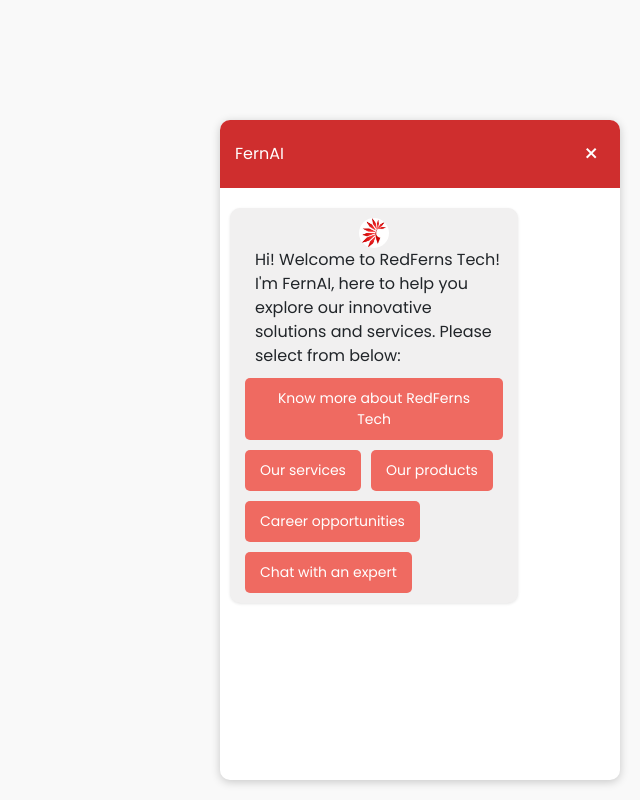
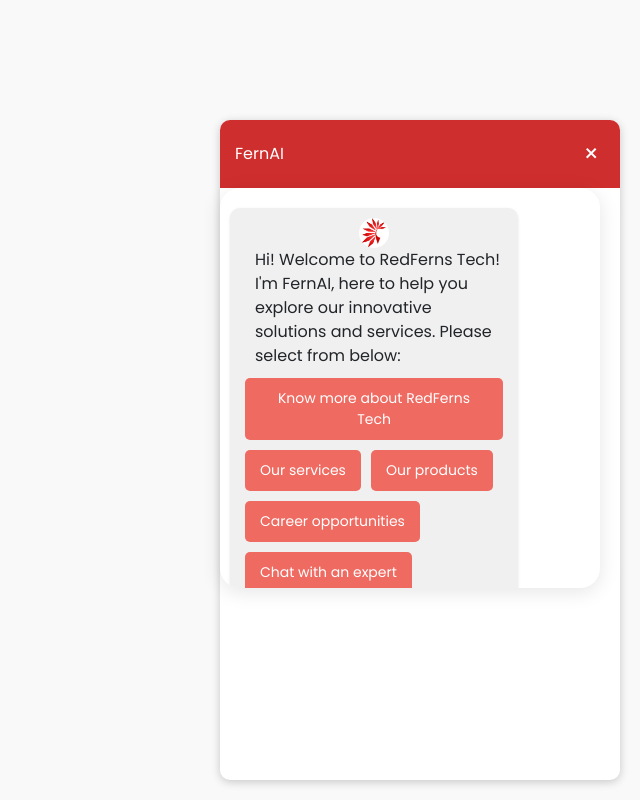
Before and after one commit to SRINIVASULU-2003/srinu, a Flask app: page / in a window 1280 px wide. Shown: the whole page, without its empty margins (640-1280 px from the left). Run offline with Flask 3, Linux system fonts and the light colour scheme; some libraries are stand-ins or nearby versions.

Commit message:
index.html

```diff
--- a/templates/index.html
+++ b/templates/index.html
@@ -53,12 +53,13 @@
         }
 
         .chat-box {
-            max-height: 650px;
             width: 380px;
-            overflow-y: auto;
-            padding: 10px;
-            display: flex;
+            height: 640px;
+            border-radius: 20px;
+            box-shadow: 0 4px 20px rgba(0, 0, 0, 0.1);
             flex-direction: column;
+            bottom: 20px;
+            right: 20px;
         }
 
         .user-message, .bot-message {
```
